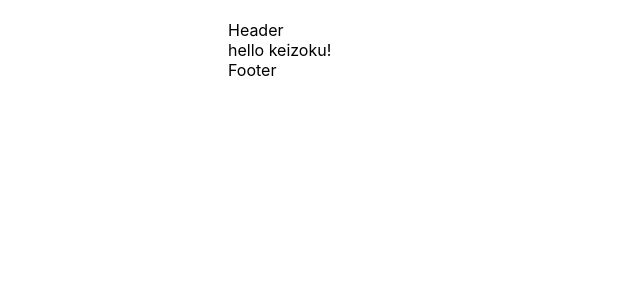
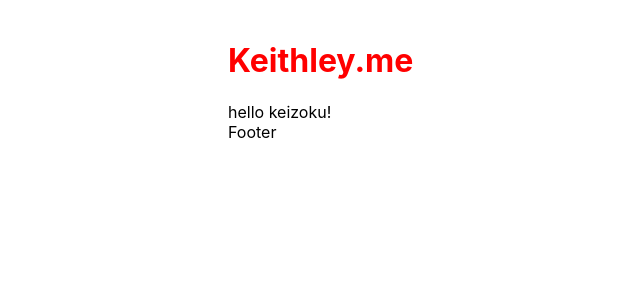
Before and after one commit to Raeki/keithley.me, a Next.js app: page /keizoku in a window 1280 px wide. Shown: the top 300 px of the page, without its empty margins (72-712 px from the left). Built offline with nearby package versions, Linux system fonts and the light colour scheme.

Commit message:
chore: hook up Header module.css

```diff
--- /dev/null
+++ b/components/Layout/Header.module.css
@@ -0,0 +1,3 @@
+.header {
+  color: red;
+}
--- a/components/Layout/Header.tsx
+++ b/components/Layout/Header.tsx
@@ -1,3 +1,11 @@
+import styles from './Header.module.css';
+
 export default function Header(): JSX.Element {
-  return <>Header</>;
+  return (
+    <>
+      <header className={styles.header}>
+        <h1>Keithley.me</h1>
+      </header>
+    </>
+  );
 }
```
